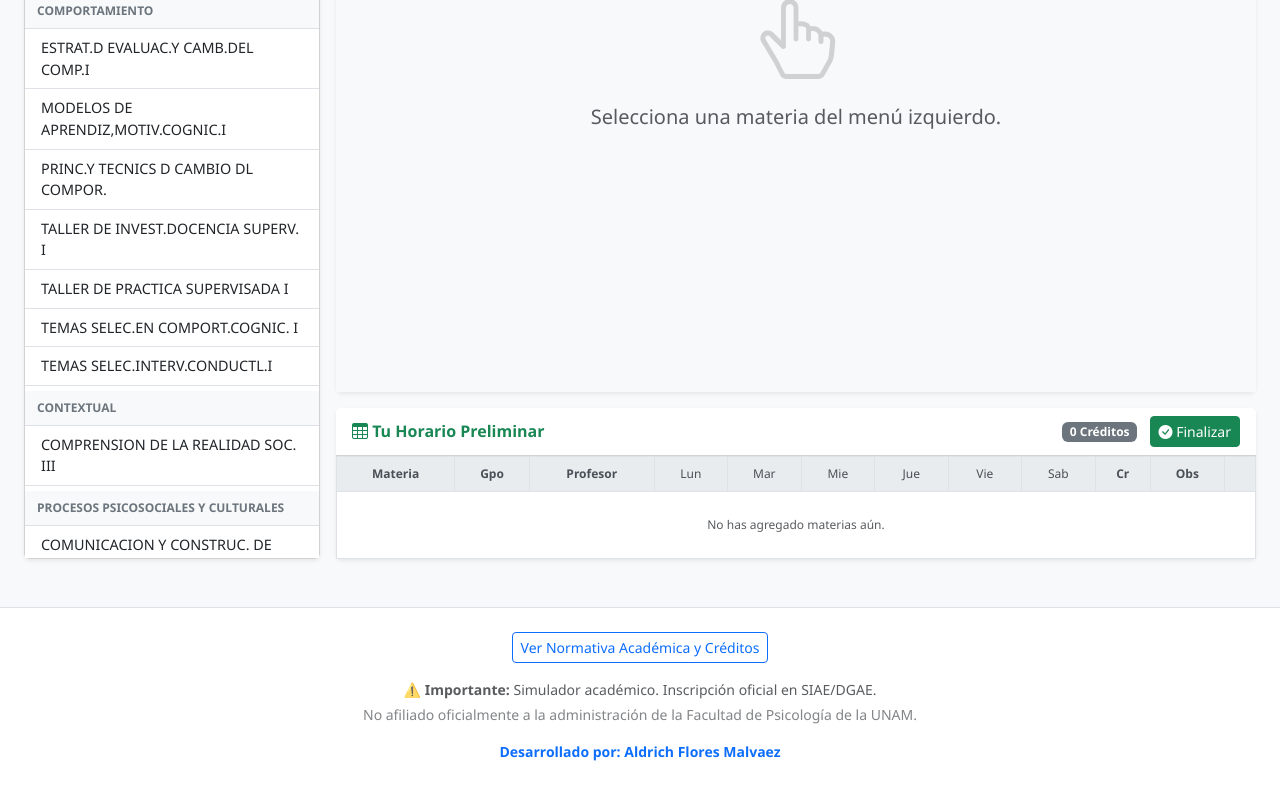
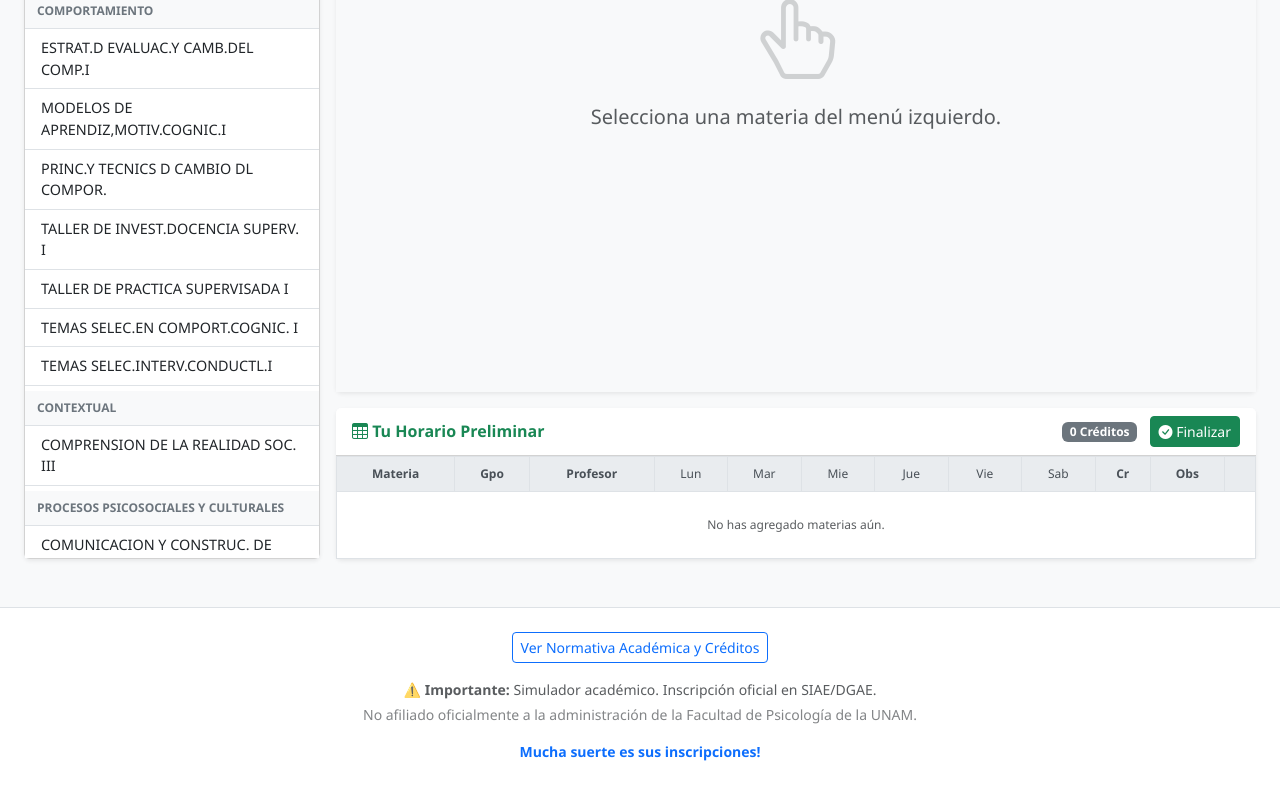
Before and after one commit to aldriichflores-prog/generador-horarios-facpsi, a plain HTML site: page index.html in a window 1280 px wide. Shown: the part 808-1608 px from the top of the page. Drawn offline with nearby package versions, Linux system fonts and the light colour scheme.

Commit message:
Update index.html

```diff
--- a/index.html
+++ b/index.html
@@ -218,7 +218,7 @@
         <button class="btn btn-outline-primary btn-sm mb-3" data-bs-toggle="modal" data-bs-target="#modalReglas">Ver Normativa Académica y Créditos</button>
         <p class="small text-muted mb-1">⚠️ <strong>Importante:</strong> Simulador académico. Inscripción oficial en SIAE/DGAE.</p>
         <p class="small text-muted opacity-75">No afiliado oficialmente a la administración de la Facultad de Psicología de la UNAM.</p>
-        <p class="small text-primary mt-2 fw-bold">Desarrollado por: Aldrich Flores Malvaez</p>
+        <p class="small text-primary mt-2 fw-bold">Mucha suerte es sus inscripciones!</p>
     </div>
 </footer>
 
```
